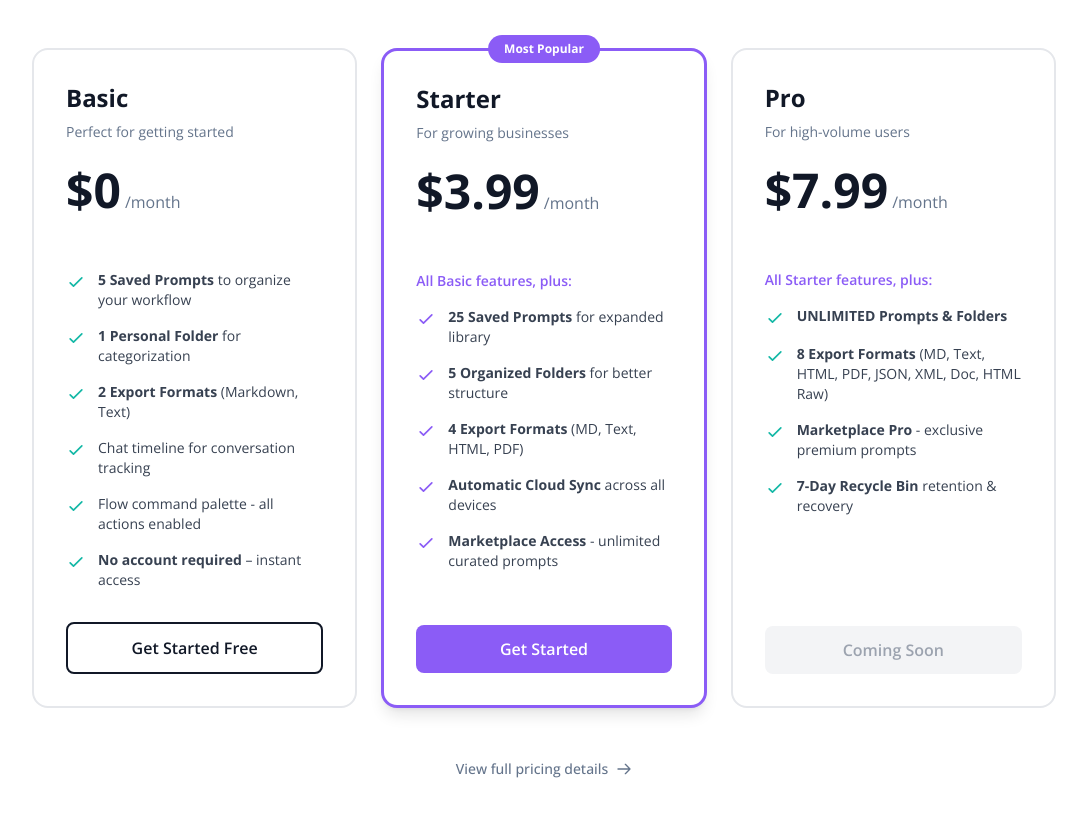
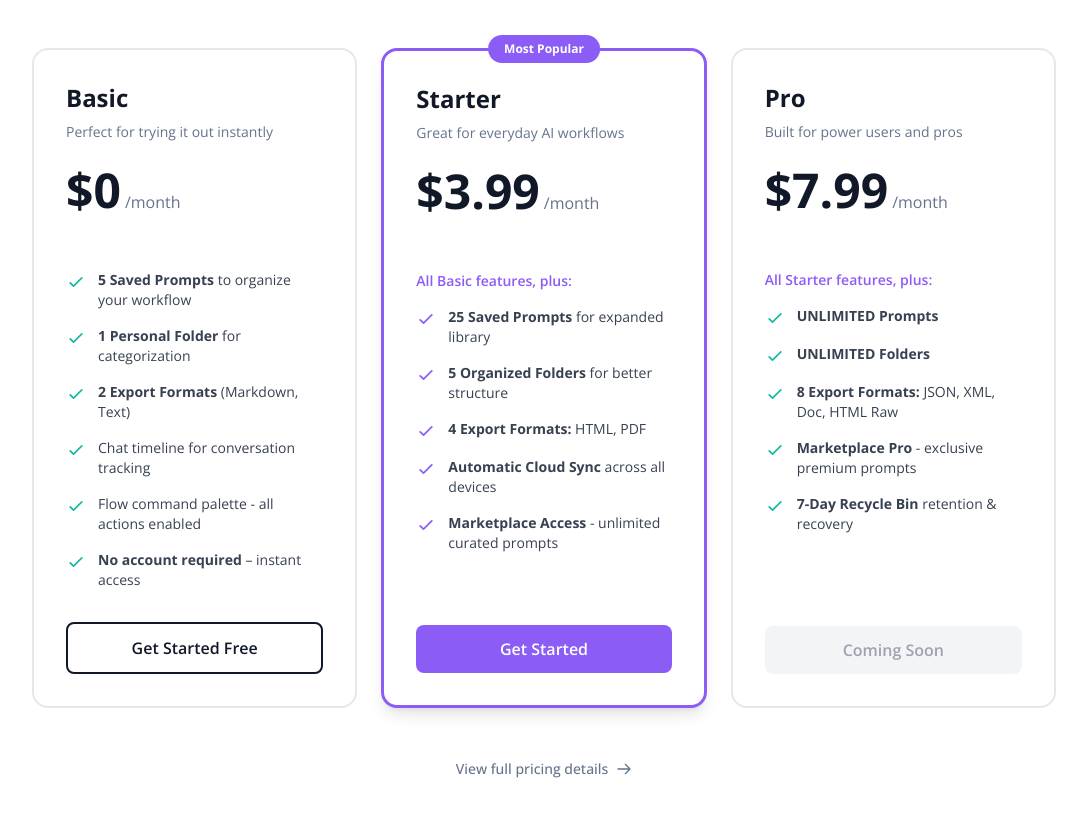
Before and after one commit to roeymit84/ai-chatworks-website, a Next.js app: page / in a window 1280 px wide. Shown: the part 2040-2856 px from the top of the page, without its empty margins (96-1183 px from the left). Built offline with nearby package versions, Linux system fonts and the light colour scheme.

Commit message:
Add files via upload

```diff
--- a/app/page.jsx
+++ b/app/page.jsx
@@ -158,7 +158,7 @@ export default function Home() {
               <div className="bg-white rounded-2xl border-2 border-gray-200 p-8 transition-all hover:shadow-lg flex flex-col">
                 <div className="mb-8">
                   <h3 className="text-2xl font-bold mb-2">Basic</h3>
-                  <p className="text-brand-slate text-sm mb-6">Perfect for getting started</p>
+                  <p className="text-brand-slate text-sm mb-6">Perfect for trying it out instantly</p>
                   <div className="flex items-baseline gap-1 mb-6">
                     <span className="text-5xl font-bold">$0</span>
                     <span className="text-brand-slate">/month</span>
@@ -206,7 +206,7 @@ export default function Home() {
 
                 <div className="mb-8">
                   <h3 className="text-2xl font-bold mb-2">Starter</h3>
-                  <p className="text-brand-slate text-sm mb-6">For growing businesses</p>
+                  <p className="text-brand-slate text-sm mb-6">Great for everyday AI workflows</p>
                   <div className="flex items-baseline gap-1 mb-6">
                     <span className="text-5xl font-bold">$3.99</span>
                     <span className="text-brand-slate">/month</span>
@@ -228,7 +228,7 @@ export default function Home() {
                   </li>
                   <li className="flex items-start gap-3">
                     <svg className="w-5 h-5 text-brand-purple flex-shrink-0 mt-0.5" fill="none" stroke="currentColor" viewBox="0 0 24 24"><path strokeLinecap="round" strokeLinejoin="round" strokeWidth={2} d="M5 13l4 4L19 7"/></svg>
-                    <span className="text-brand-gray text-sm"><strong>4 Export Formats</strong> (MD, Text, HTML, PDF)</span>
+                    <span className="text-brand-gray text-sm"><strong>4 Export Formats:</strong> HTML, PDF</span>
                   </li>
                   <li className="flex items-start gap-3">
                     <svg className="w-5 h-5 text-brand-purple flex-shrink-0 mt-0.5" fill="none" stroke="currentColor" viewBox="0 0 24 24"><path strokeLinecap="round" strokeLinejoin="round" strokeWidth={2} d="M5 13l4 4L19 7"/></svg>
@@ -249,7 +249,7 @@ export default function Home() {
               <div className="bg-white rounded-2xl border-2 border-gray-200 p-8 transition-all hover:shadow-lg flex flex-col">
                 <div className="mb-8">
                   <h3 className="text-2xl font-bold mb-2">Pro</h3>
-                  <p className="text-brand-slate text-sm mb-6">For high-volume users</p>
+                  <p className="text-brand-slate text-sm mb-6">Built for power users and pros</p>
                   <div className="flex items-baseline gap-1 mb-6">
                     <span className="text-5xl font-bold">$7.99</span>
                     <span className="text-brand-slate">/month</span>
@@ -263,11 +263,15 @@ export default function Home() {
                 <ul className="space-y-4 mb-8 flex-grow">
                   <li className="flex items-start gap-3">
                     <svg className="w-5 h-5 text-teal-500 flex-shrink-0 mt-0.5" fill="none" stroke="currentColor" viewBox="0 0 24 24"><path strokeLinecap="round" strokeLinejoin="round" strokeWidth={2} d="M5 13l4 4L19 7"/></svg>
-                    <span className="text-brand-gray text-sm"><strong>UNLIMITED Prompts & Folders</strong></span>
+                    <span className="text-brand-gray text-sm"><strong>UNLIMITED Prompts</strong></span>
                   </li>
                   <li className="flex items-start gap-3">
                     <svg className="w-5 h-5 text-teal-500 flex-shrink-0 mt-0.5" fill="none" stroke="currentColor" viewBox="0 0 24 24"><path strokeLinecap="round" strokeLinejoin="round" strokeWidth={2} d="M5 13l4 4L19 7"/></svg>
-                    <span className="text-brand-gray text-sm"><strong>8 Export Formats</strong> (MD, Text, HTML, PDF, JSON, XML, Doc, HTML Raw)</span>
+                    <span className="text-brand-gray text-sm"><strong>UNLIMITED Folders</strong></span>
+                  </li>
+                  <li className="flex items-start gap-3">
+                    <svg className="w-5 h-5 text-teal-500 flex-shrink-0 mt-0.5" fill="none" stroke="currentColor" viewBox="0 0 24 24"><path strokeLinecap="round" strokeLinejoin="round" strokeWidth={2} d="M5 13l4 4L19 7"/></svg>
+                    <span className="text-brand-gray text-sm"><strong>8 Export Formats:</strong> JSON, XML, Doc, HTML Raw</span>
                   </li>
                   <li className="flex items-start gap-3">
                     <svg className="w-5 h-5 text-teal-500 flex-shrink-0 mt-0.5" fill="none" stroke="currentColor" viewBox="0 0 24 24"><path strokeLinecap="round" strokeLinejoin="round" strokeWidth={2} d="M5 13l4 4L19 7"/></svg>
```
